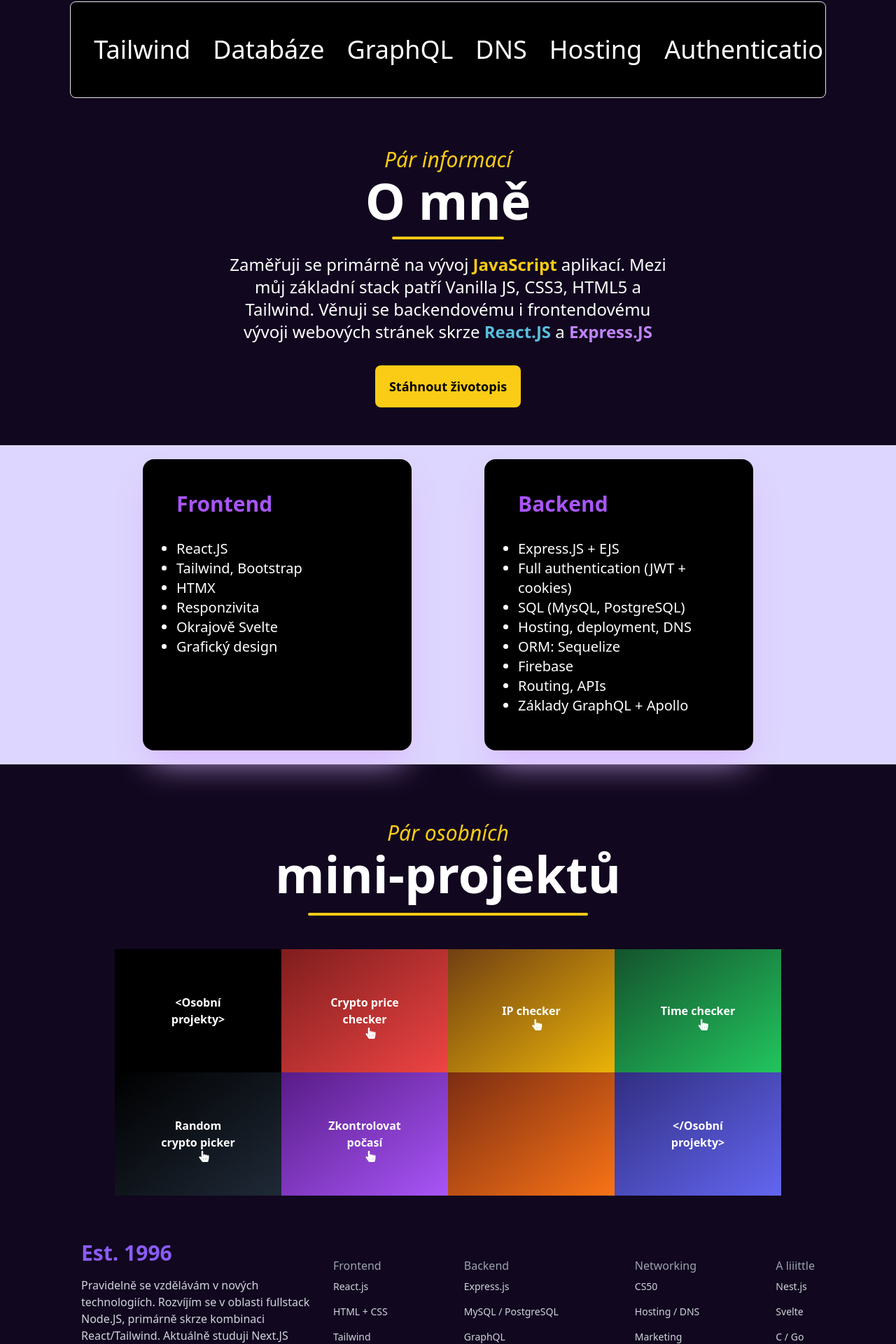
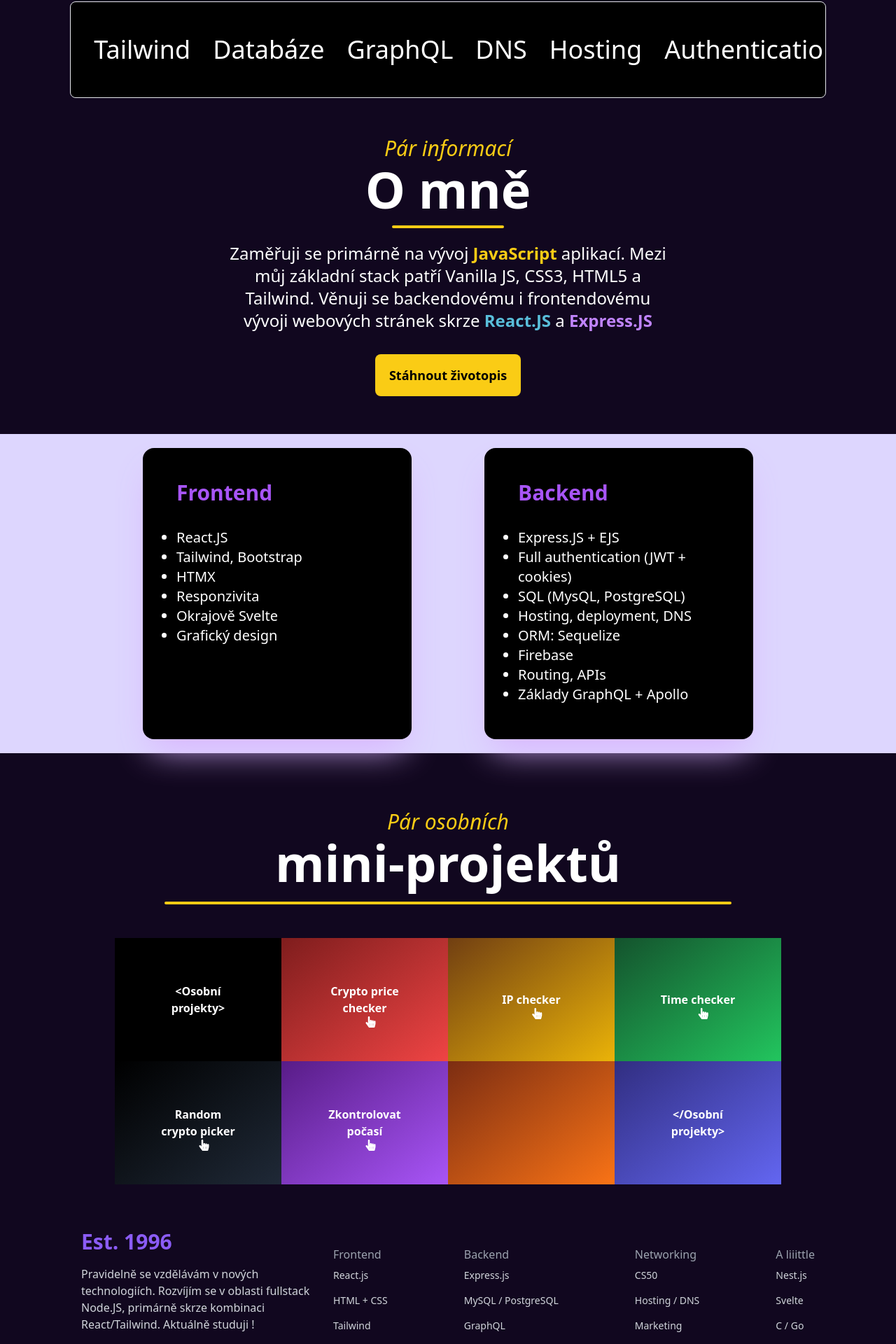
Before and after one commit to jkuce96/webportfolio, a React (Vite) app: page / in a window 1280 px wide. Shown: the part 574-2494 px from the top of the page at 70% size. Built offline with nearby package versions, Linux system fonts and the light colour scheme.

Commit message:
fix respo

```diff
--- a/src/components/About.jsx
+++ b/src/components/About.jsx
@@ -15,7 +15,7 @@
 
   return (
 
-    <div id="about" className="mx-auto w-full h-[16rem] flex justify-center bg-[#11071F] text-white pb-[25rem] pt-[6rem]">
+    <div id="about" className="mx-auto h-[16rem] flex justify-center bg-[#11071F] text-white pb-[28rem] sm:pb-[25rem] pt-[8rem] sm:pt-[5rem]">
         <div className="flex flex-row">
             <div className=" mt-[10rem] items-center flex flex-col justify-center">
                 <h2 className="text-3xl text-yellow-400 italic">{`Pár informací`}</h2>
--- a/src/components/Footer.jsx
+++ b/src/components/Footer.jsx
@@ -26,10 +26,10 @@
     <div className="w-full bg-[#11071F]">
     <div className="max-w-[1080px] bg-[#11071F] mx-auto py-16 px-4 grid lg:grid-cols-3 gap-8 text-gray-300">
         <div>
-            <h1 className="w-full text-3xl font-bold text-violet-500">Est. 1996</h1>
+            <h1 className=" text-3xl font-bold text-violet-500">Est. 1996</h1>
             <p className="py-4">
-                Pravidelně se vzdělávám v nových technologiích. Rozvíjím se v oblasti fullstack Node.JS, primárně skrze kombinaci React/Tailwind. Aktuálně studuji Next.JS
-                </p>
+                Pravidelně se vzdělávám v nových technologiích. Rozvíjím se v oblasti fullstack Node.JS, primárně skrze kombinaci React/Tailwind. Aktuálně studuji
+                !</p>
             <div className="flex justify-between w-full my-6">
                 <FaReact className="cursor-pointer hover:scale-105 hover:text-[#5ED3F3]" size={30}/>
                 <IoLogoJavascript className="cursor-pointer hover:scale-105 hover:text-[#E9D44D]" size={30}/>
--- a/src/components/Projects.jsx
+++ b/src/components/Projects.jsx
@@ -62,13 +62,13 @@
     }
 
   return (
-    <div id="projekty" className="w-full bg-[#11071F] pt-[5rem]">
+    <div id="projekty" className="w-full bg-[#11071F] pt-[2rem] sm:pt-[5rem]">
         <div className="max-w-[1080px] mx-auto text-white h-full">
             <div>
             <h2 className="text-3xl text-yellow-400 italic text-center">{`Pár osobních`}</h2>
 
             <h1 className="text-center text-7xl w-full font-bold mt-1 mb-5">mini-projektů</h1>
-            <div className="border-b-4 items-center mx-auto border-yellow-400 rounded-lg mb-[3rem]  w-[25rem]"></div>
+            <div className="border-b-4 items-center mx-auto border-yellow-400 rounded-lg mb-[3rem]  w-3/4"></div>
             {/* <p className="text-center mt-5 text-2xl w-[20rem] sm:w-[40rem] mx-auto">ahoj</p> */}
 
             </div>
```
